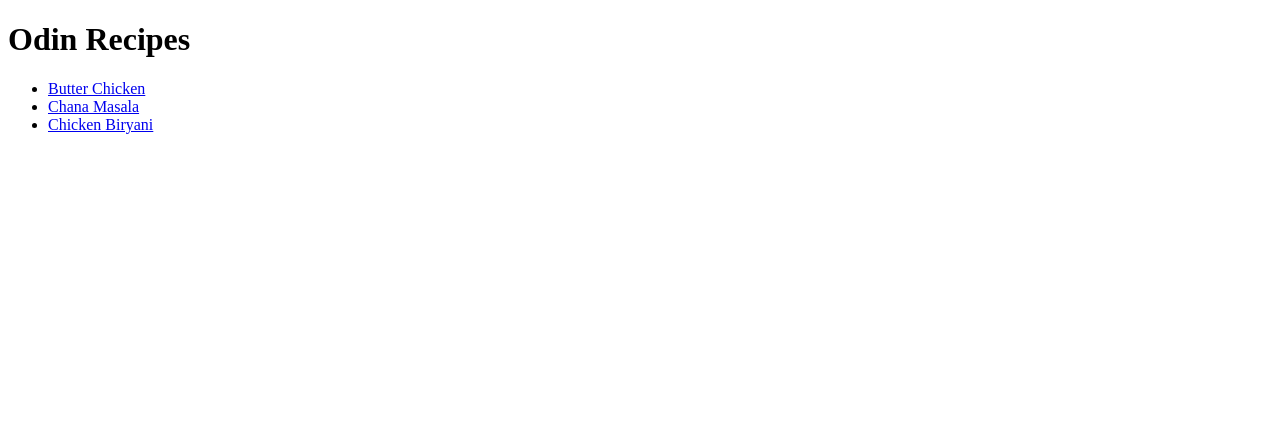
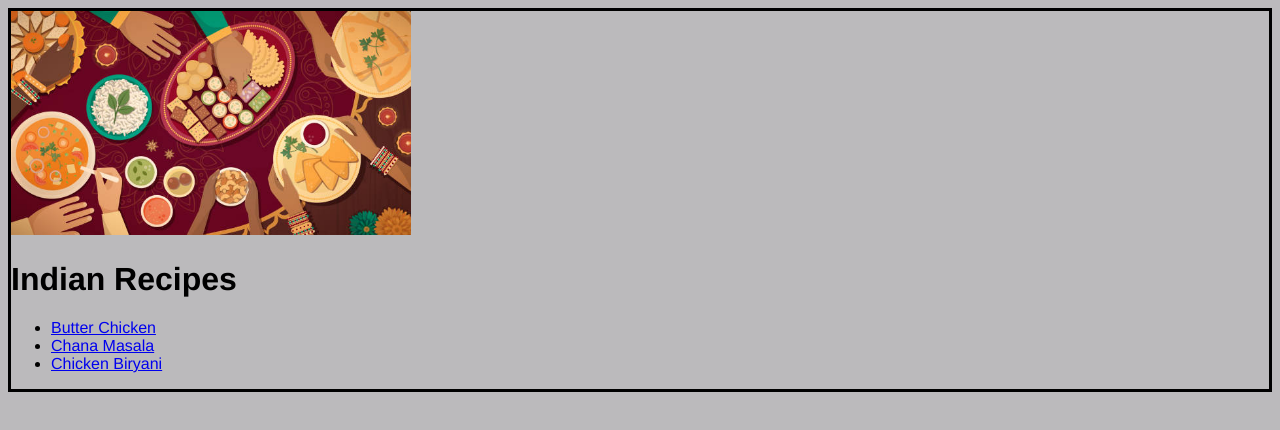
Before and after one commit to Hsingh-dev/odin-recipes, a plain HTML site: page index.html in a window 1280 px wide. Drawn offline with Linux system fonts and the light colour scheme.

Commit message:
Added CSS to webpages

```diff
--- a/index.html
+++ b/index.html
@@ -2,11 +2,13 @@
 <html lang="es">
   <head>
     <meta charset="utf-8">
-    <title>Odin Recipes</title>
+    <link rel="stylesheet" href="style.css" />
+    <title>Indian Recipes</title>
   </head>
 
   <body>
-    <h1>Odin Recipes</h1>
+    <img src="recipes/recipe-images/Indian Dinner Table.jpg" alt="Indian_dinner_table">
+    <h1>Indian Recipes</h1>
     <ul>
       <li><a href="recipes/Butter-Chicken.html">Butter Chicken </a></li>
       <li><a href="recipes/Chana-Masala.html">Chana Masala </a></li>
--- /dev/null
+++ b/style.css
@@ -0,0 +1,11 @@
+
+img {
+  width: 400px;
+  height: auto;
+}
+
+body {
+  background-color: rgb(187, 186, 188);
+  border-style:solid;
+  font-family: Helvetica, "Times New Roman";
+}
```
Also changed, not shown: recipes/Butter-Chicken.html (+2 -1 lines), recipes/Chana-Masala.html (+2 -1 lines), recipes/Chicken-Biryani.html (+2 -1 lines), recipes/recipe-images/Indian Dinner Table.jpg (added).
